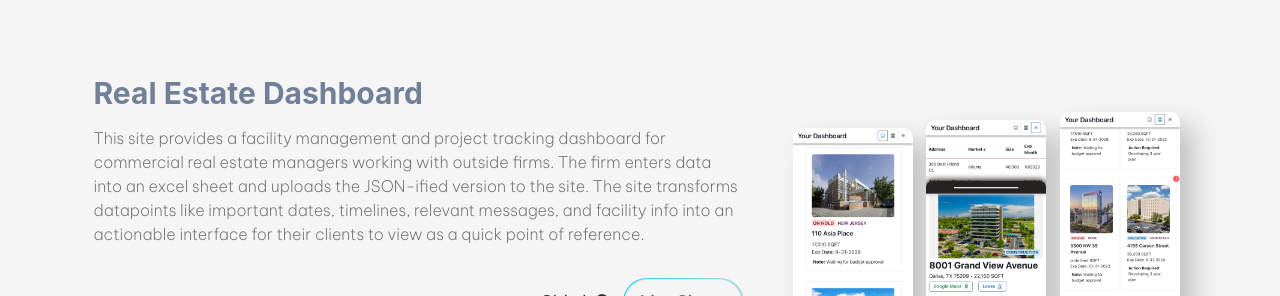
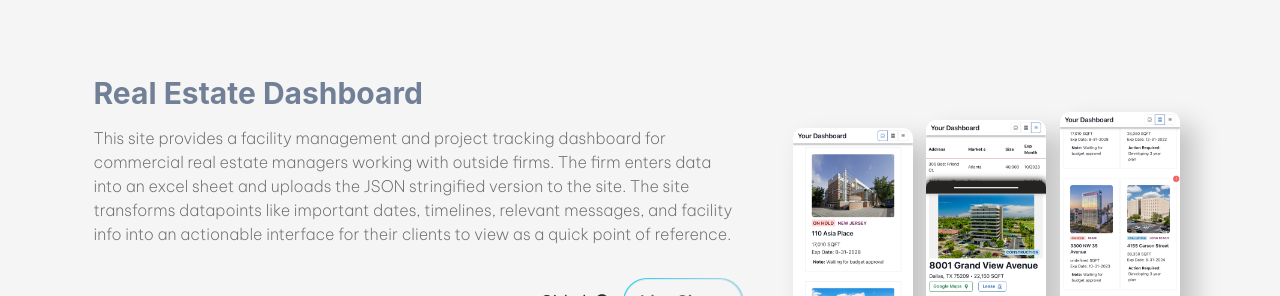
Before and after one commit to tylertierney/portfolio, a Next.js app: page / in a window 1280 px wide. Shown: the part 2500-2796 px from the top of the page. Built offline with nearby package versions, Linux system fonts and the light colour scheme.

Commit message:
Adding priority true to next/images for (hopefull) quicker load times

```diff
--- a/components/MobileScreenshots.js
+++ b/components/MobileScreenshots.js
@@ -27,6 +27,7 @@ const MobileScreenshots = ({ local_url }) => {
     <Flex justify="space-around" align="center" w="100%" mb="2rem" maxW="400px">
       <Flex w="30%" className="screenshots" mt="8%">
         <Image
+          priority={true}
           alt="App screenshot"
           src={screenshots[local_url][0]}
           className="screenshots borderRadius"
@@ -34,6 +35,7 @@ const MobileScreenshots = ({ local_url }) => {
       </Flex>
       <Flex w="30%" className="screenshots" mt="4%">
         <Image
+          priority={true}
           alt="App screenshot"
           src={screenshots[local_url][1]}
           className="screenshots borderRadius"
@@ -41,6 +43,7 @@ const MobileScreenshots = ({ local_url }) => {
       </Flex>
       <Flex w="30%" className="screenshots">
         <Image
+          priority={true}
           alt="App screenshot"
           src={screenshots[local_url][2]}
           className="screenshots borderRadius"
--- a/data.js
+++ b/data.js
@@ -177,7 +177,7 @@ const data = {
     {
       title: "Real Estate Dashboard",
       description:
-        "This site provides a facility management and project tracking dashboard for commercial real estate managers working with outside firms. The firm enters data into an excel sheet and uploads the JSON-ified version to the site. The site transforms datapoints like important dates, timelines, relevant messages, and facility info into an actionable interface for their clients to view as a quick point of reference.",
+        "This site provides a facility management and project tracking dashboard for commercial real estate managers working with outside firms. The firm enters data into an excel sheet and uploads the JSON stringified version to the site. The site transforms datapoints like important dates, timelines, relevant messages, and facility info into an actionable interface for their clients to view as a quick point of reference.",
       hostedsite: "https://tylertierney.github.io/facilitytracker/",
       github: "https://github.com/tylertierney/facilitytracker",
       desktop_screenshot:
@@ -242,6 +242,8 @@ const data = {
       desktop_screenshot: "public/images/screenshots/ecommerce_desktop.png",
       mobile_screenshot: "public/images/screenshots/ecommerce_mobile.jpg",
       mobile_screenshot2: "public/images/screenshots/ecommerce_mobile2.jpg",
+      // mobile_screenshot2:
+      //   "https://s3.us-east-2.amazonaws.com/movieworm/ecommerce_mobile3.png",
       local_url: "ecommerce",
       tech_stack: [],
     },
--- a/next.config.js
+++ b/next.config.js
@@ -1,3 +1,3 @@
 module.exports = {
   reactStrictMode: true,
-}
+};
```
